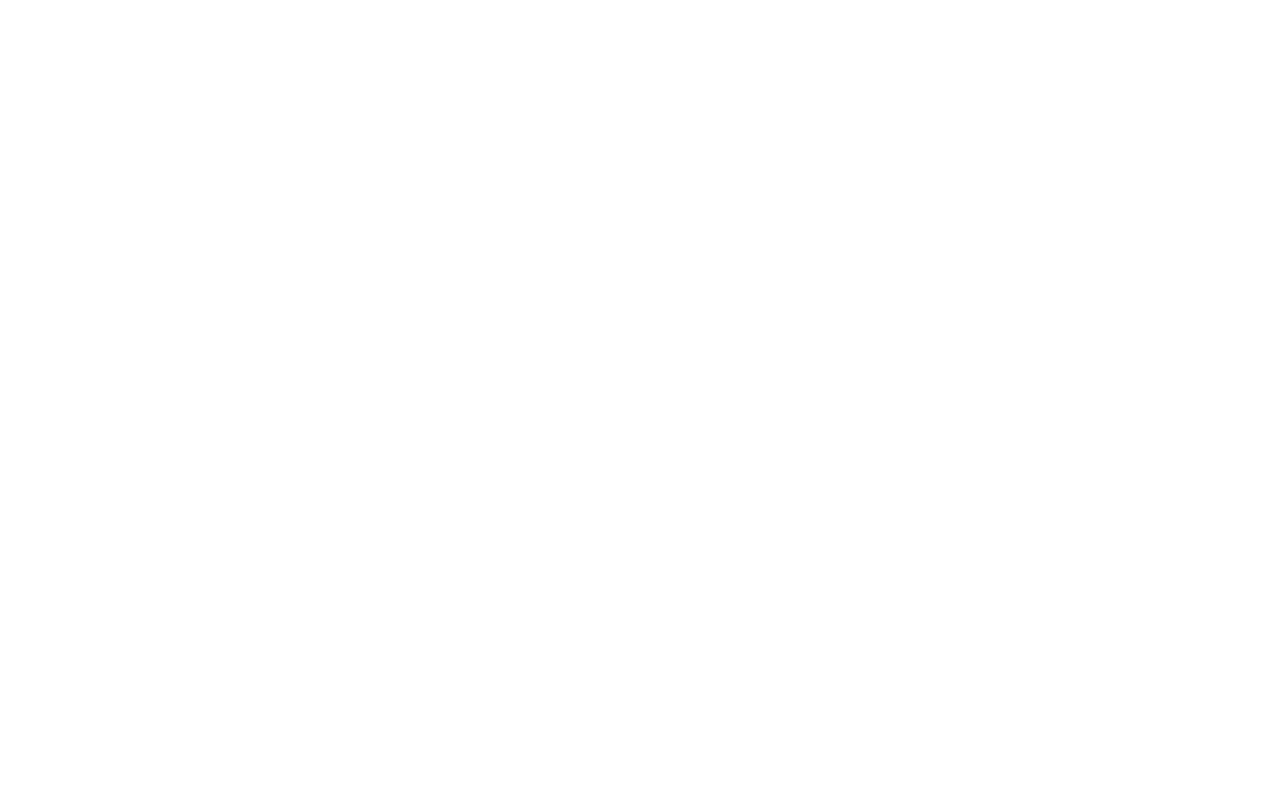
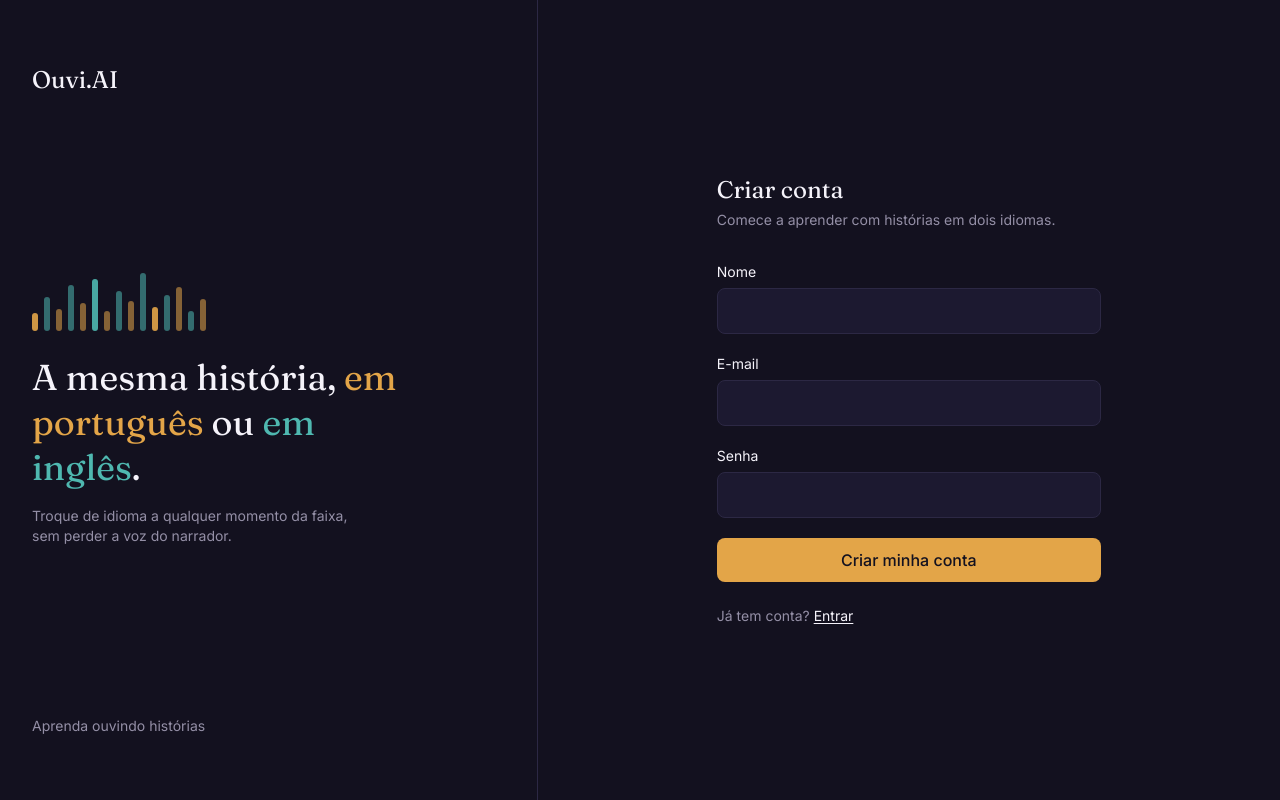
Before and after one commit to ES2-UFPI/Ouvi.AI, a React (Vite) app in the folder frontend/: page /cadastro in a window 1280 px wide. Before the commit this address had no page. Built offline with nearby package versions, Linux system fonts and the light colour scheme; no server answers.

Commit message:
feat(auth): cria telas de login e cadastro com layout bicolor

```diff
--- a/frontend/index.html
+++ b/frontend/index.html
@@ -1,13 +1,22 @@
 <!doctype html>
 <html lang="en">
+
 <head>
   <meta charset="UTF-8" />
   <link rel="icon" type="image/svg+xml" href="/favicon.svg" />
   <meta name="viewport" content="width=device-width, initial-scale=1.0" />
   <title>frontend</title>
+
+  <link rel="preconnect" href="https://fonts.googleapis.com">
+  <link rel="preconnect" href="https://fonts.gstatic.com" crossorigin>
+  <link
+    href="https://fonts.googleapis.com/css2?family=Fraunces:ital,wght@0,400;0,600;1,500&family=Inter:wght@400;500;600&display=swap"
+    rel="stylesheet">
 </head>
+
 <body>
   <div id="root"></div>
   <script type="module" src="/src/main.tsx"></script>
 </body>
+
 </html>
--- a/frontend/src/app/routes.tsx
+++ b/frontend/src/app/routes.tsx
@@ -1,9 +1,13 @@
 import { Routes, Route } from 'react-router-dom'
+import { LoginForm } from '../features/auth/components/LoginForm'
+import { RegisterForm } from '../features/auth/components/RegisterForm'
 
 export function AppRoutes() {
   return (
     <Routes>
       <Route path="/" element={<div>Dashboard (em construção)</div>} />
+      <Route path="/login" element={<LoginForm />} />
+      <Route path="/cadastro" element={<RegisterForm />} />
     </Routes>
   )
 }
--- a/frontend/src/features/auth/api.ts
+++ b/frontend/src/features/auth/api.ts
@@ -1,6 +1,12 @@
 import { apiClient } from '../../shared/api/client'
 
 export interface LoginPayload {
+  email: string
+  password: string
+}
+
+export interface RegisterPayload {
+  name: string
   email: string
   password: string
 }
@@ -9,3 +15,8 @@
   const { data } = await apiClient.post('/auth/login', payload)
   return data
 }
+
+export async function register(payload: RegisterPayload) {
+  const { data } = await apiClient.post('/auth/register', payload)
+  return data
+}
--- /dev/null
+++ b/frontend/src/features/auth/components/LoginForm.tsx
@@ -0,0 +1,78 @@
+import { useState } from 'react'
+import { Link, useNavigate } from 'react-router-dom'
+import { AuthLayout } from '../../../shared/components/AuthLayout'
+import { TextField } from '../../../shared/components/TextField'
+import { login } from '../api'
+import { useAuthStore } from '../store'
+
+export function LoginForm() {
+  const navigate = useNavigate()
+  const setToken = useAuthStore((s) => s.setToken)
+  const [email, setEmail] = useState('')
+  const [password, setPassword] = useState('')
+  const [error, setError] = useState<string | null>(null)
+  const [loading, setLoading] = useState(false)
+
+  async function handleSubmit(e: React.FormEvent) {
+    e.preventDefault()
+    setError(null)
+    setLoading(true)
+    try {
+      const data = await login({ email, password })
+      setToken(data.access_token)
+      navigate('/')
+    } catch {
+      setError('E-mail ou senha incorretos.')
+    } finally {
+      setLoading(false)
+    }
+  }
+
+  return (
+    <AuthLayout>
+      <h2 className="font-display text-2xl text-text-primary mb-1">Entrar</h2>
+      <p className="text-text-muted text-sm mb-8">
+        Continue de onde parou a sua última história.
+      </p>
+
+      <form onSubmit={handleSubmit}>
+        <TextField
+          id="email"
+          label="E-mail"
+          type="email"
+          autoComplete="email"
+          value={email}
+          onChange={(e) => setEmail(e.target.value)}
+          required
+        />
+        <TextField
+          id="password"
+          label="Senha"
+          type="password"
+          autoComplete="current-password"
+          value={password}
+          onChange={(e) => setPassword(e.target.value)}
+          required
+        />
+
+        {error && <p className="text-sm text-accent-pt mb-4">{error}</p>}
+
+        <button
+          type="submit"
+          disabled={loading}
+          className="w-full rounded-lg py-2.5 font-medium text-bg-deep disabled:opacity-60 transition-opacity"
+          style={{ backgroundColor: 'var(--color-accent-en)' }}
+        >
+          {loading ? 'Entrando...' : 'Entrar'}
+        </button>
+      </form>
+
+      <p className="text-text-muted text-sm mt-6">
+        Ainda não tem conta?{' '}
+        <Link to="/cadastro" className="text-text-primary underline underline-offset-2">
+          Criar conta
+        </Link>
+      </p>
+    </AuthLayout>
+  )
+}
--- /dev/null
+++ b/frontend/src/features/auth/components/RegisterForm.tsx
@@ -0,0 +1,85 @@
+import { useState } from 'react'
+import { Link, useNavigate } from 'react-router-dom'
+import { AuthLayout } from '../../../shared/components/AuthLayout'
+import { TextField } from '../../../shared/components/TextField'
+import { register } from '../api'
+
+export function RegisterForm() {
+  const navigate = useNavigate()
+  const [name, setName] = useState('')
+  const [email, setEmail] = useState('')
+  const [password, setPassword] = useState('')
+  const [error, setError] = useState<string | null>(null)
+  const [loading, setLoading] = useState(false)
+
+  async function handleSubmit(e: React.FormEvent) {
+    e.preventDefault()
+    setError(null)
+    setLoading(true)
+    try {
+      await register({ name, email, password })
+      navigate('/login')
+    } catch {
+      setError('Não foi possível criar sua conta. Verifique os dados e tente novamente.')
+    } finally {
+      setLoading(false)
+    }
+  }
+
+  return (
+    <AuthLayout>
+      <h2 className="font-display text-2xl text-text-primary mb-1">Criar conta</h2>
+      <p className="text-text-muted text-sm mb-8">
+        Comece a aprender com histórias em dois idiomas.
+      </p>
+
+      <form onSubmit={handleSubmit}>
+        <TextField
+          id="name"
+          label="Nome"
+          autoComplete="name"
+          value={name}
+          onChange={(e) => setName(e.target.value)}
+          required
+        />
+        <TextField
+          id="email"
+          label="E-mail"
+          type="email"
+          autoComplete="email"
+          value={email}
+          onChange={(e) => setEmail(e.target.value)}
+          required
+        />
+        <TextField
+          id="password"
+          label="Senha"
+          type="password"
+          autoComplete="new-password"
+          value={password}
+          onChange={(e) => setPassword(e.target.value)}
+          minLength={8}
+          required
+        />
+
+        {error && <p className="text-sm text-accent-pt mb-4">{error}</p>}
+
+        <button
+          type="submit"
+          disabled={loading}
+          className="w-full rounded-lg py-2.5 font-medium text-bg-deep disabled:opacity-60 transition-opacity"
+          style={{ backgroundColor: 'var(--color-accent-pt)' }}
+        >
+          {loading ? 'Criando conta...' : 'Criar minha conta'}
+        </button>
+      </form>
+
+      <p className="text-text-muted text-sm mt-6">
+        Já tem conta?{' '}
+        <Link to="/login" className="text-text-primary underline underline-offset-2">
+          Entrar
+        </Link>
+      </p>
+    </AuthLayout>
+  )
+}
--- a/frontend/src/index.css
+++ b/frontend/src/index.css
@@ -1 +1,19 @@
 @import "tailwindcss";
+
+@theme {
+  --color-bg-deep: #13111f;
+  --color-bg-surface: #1c1930;
+  --color-border-subtle: #2c2844;
+  --color-accent-pt: #e3a548;
+  --color-accent-en: #4fb8b0;
+  --color-text-primary: #f5f3fa;
+  --color-text-muted: #948fa6;
+
+  --font-display: "Fraunces", serif;
+  --font-sans: "Inter", sans-serif;
+}
+
+body {
+  font-family: var(--font-sans);
+  background-color: var(--color-bg-deep);
+}
--- /dev/null
+++ b/frontend/src/shared/components/AuthLayout.tsx
@@ -0,0 +1,51 @@
+import { ReactNode } from 'react'
+
+function Waveform() {
+  const heights = [18, 34, 22, 46, 28, 52, 20, 40, 30, 58, 24, 36, 44, 20, 32]
+  return (
+    <div className="flex items-end gap-1.5 h-16">
+      {heights.map((h, i) => (
+        <div
+          key={i}
+          className="w-1.5 rounded-full"
+          style={{
+            height: `${h}px`,
+            backgroundColor: i % 2 === 0 ? 'var(--color-accent-pt)' : 'var(--color-accent-en)',
+            opacity: i % 5 === 0 ? 0.9 : 0.55,
+          }}
+        />
+      ))}
+    </div>
+  )
+}
+
+export function AuthLayout({ children }: { children: ReactNode }) {
+  return (
+    <div className="min-h-screen flex flex-col lg:flex-row bg-bg-deep">
+      <aside className="lg:w-[42%] px-8 py-10 lg:py-16 flex flex-col justify-between border-b lg:border-b-0 lg:border-r border-border-subtle">
+        <div>
+          <p className="font-display text-2xl text-text-primary">Ouvi.AI</p>
+        </div>
+        <div className="mt-10 lg:mt-0">
+          <Waveform />
+          <h1 className="font-display text-3xl lg:text-4xl text-text-primary mt-6 max-w-sm leading-tight">
+            A mesma história,{' '}
+            <span style={{ color: 'var(--color-accent-pt)' }}>em português</span>{' '}
+            ou{' '}
+            <span style={{ color: 'var(--color-accent-en)' }}>em inglês</span>.
+          </h1>
+          <p className="text-text-muted mt-4 max-w-xs text-sm">
+            Troque de idioma a qualquer momento da faixa, sem perder a voz do narrador.
+          </p>
+        </div>
+        <div className="hidden lg:block text-text-muted text-sm">
+          Aprenda ouvindo histórias
+        </div>
+      </aside>
+
+      <main className="flex-1 flex items-center justify-center px-6 py-12 lg:py-16">
+        <div className="w-full max-w-sm">{children}</div>
+      </main>
+    </div>
+  )
+}
--- /dev/null
+++ b/frontend/src/shared/components/TextField.tsx
@@ -0,0 +1,22 @@
+import { type InputHTMLAttributes } from 'react'
+
+interface TextFieldProps extends InputHTMLAttributes<HTMLInputElement> {
+  label: string
+  error?: string
+}
+
+export function TextField({ label, error, id, ...props }: TextFieldProps) {
+  return (
+    <div className="mb-5">
+      <label htmlFor={id} className="block text-sm text-text-primary mb-1.5">
+        {label}
+      </label>
+      <input
+        id={id}
+        className="w-full rounded-lg bg-bg-surface border border-border-subtle px-3.5 py-2.5 text-text-primary placeholder:text-text-muted outline-none focus:border-accent-en transition-colors"
+        {...props}
+      />
+      {error && <p className="text-sm mt-1.5 text-accent-pt">{error}</p>}
+    </div>
+  )
+}
```
Lines whose indentation alone changed are shown as unchanged.
